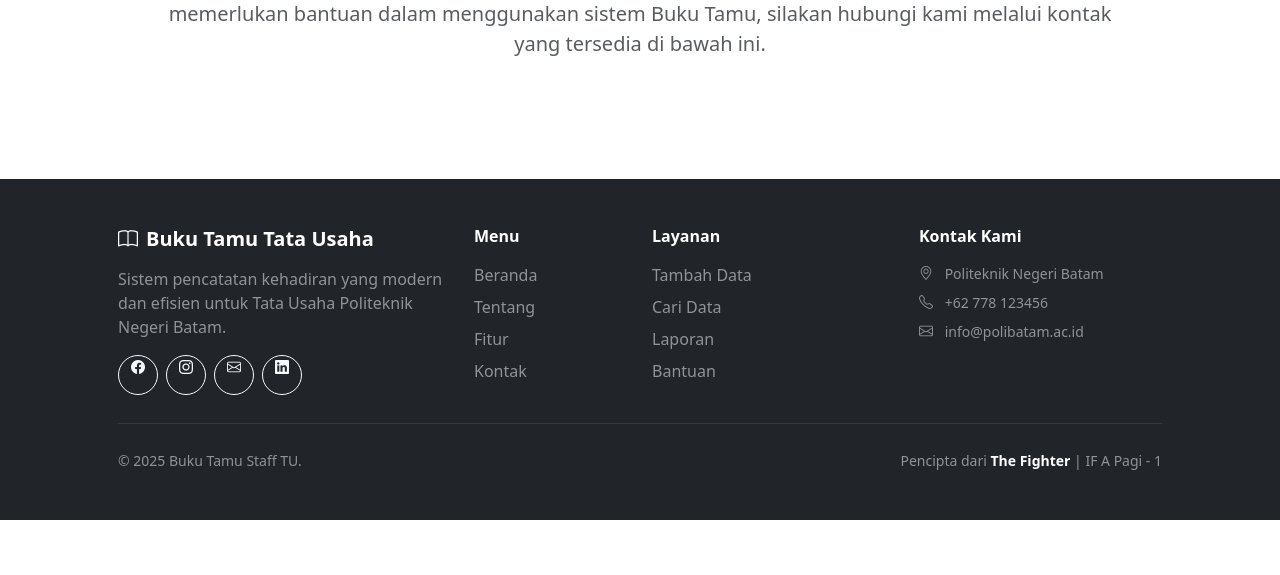
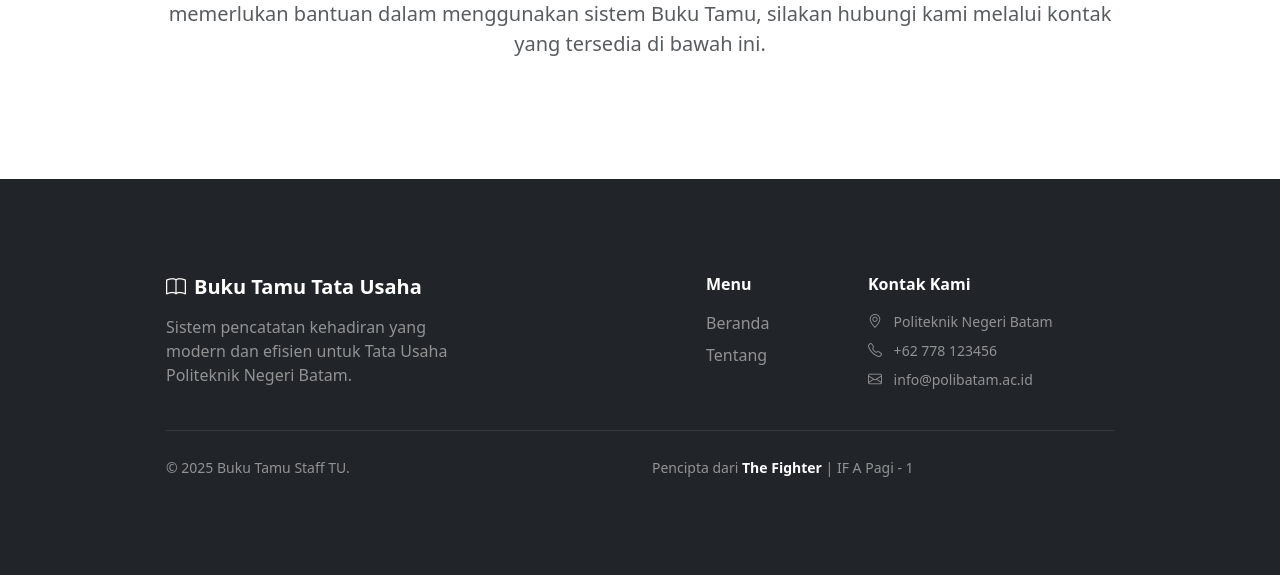
Before and after one commit to LuluKhaira/Buku-Tamu, a PHP site: page / in a window 1280 px wide. Shown: the part 1998-2573 px from the top of the page. Before the commit the page ends 2518 px from the top, so only its background shows below. Run offline with PHP 8.4, Linux system fonts and the light colour scheme.

Commit message:
buttom kembali only&tim, edit footer

```diff
--- a/Nav_Side_Bar/nav_tambah.php
+++ b/Nav_Side_Bar/nav_tambah.php
@@ -19,9 +19,7 @@
 
    <!-- LOGOUT -->
    <div class="logout ms-3">
-      <a href="../index.php" class="nav-link" style="color:#6c757d; font-size:13px; letter-spacing:2px;">
-         <i class="bi bi-box-arrow-right"></i> Logout
-      </a>
+      <a href="../index.php" class="nav-link" style="color:#6c757d; font-size:13px; letter-spacing:2px;"></a>
    </div>
 
 </div>
--- a/index.php
+++ b/index.php
@@ -212,6 +212,12 @@
     <footer class="bg-dark text-white py-5">
     <div class="container px-4 px-lg-5">
         <div class="row g-4">
+
+<footer class="bg-dark text-white py-5">
+    <div class="container px-4 px-lg-5">
+        <div class="row g-4">
+
+            <!-- Kiri -->
             <div class="col-lg-4 mb-4 mb-lg-0">
                 <h5 class="fw-bold mb-3">
                     <i class="bi bi-book me-2"></i>Buku Tamu Tata Usaha
@@ -219,48 +225,23 @@
                 <p class="text-white-50 mb-3">
                     Sistem pencatatan kehadiran yang modern dan efisien untuk Tata Usaha Politeknik Negeri Batam.
                 </p>
-                    <div class="d-flex gap-2">
-                        <a href="#" class="btn btn-outline-light btn-sm rounded-circle"
-                            style="width: 40px; height: 40px; padding: 0;">
-                            <i class="bi bi-facebook"></i>
-                        </a>
-                        <a href="#" class="btn btn-outline-light btn-sm rounded-circle"
-                            style="width: 40px; height: 40px; padding: 0;">
-                            <i class="bi bi-instagram"></i>
-                        </a>
-                        <a href="#" class="btn btn-outline-light btn-sm rounded-circle"
-                            style="width: 40px; height: 40px; padding: 0;">
-                            <i class="bi bi-envelope"></i>
-                        </a>
-                        <a href="#" class="btn btn-outline-light btn-sm rounded-circle"
-                            style="width: 40px; height: 40px; padding: 0;">
-                            <i class="bi bi-linkedin"></i>
-                        </a>
-                    </div>
             </div>
 
-                <div class="col-lg-2 col-md-4 col-6">
+            <!-- Menu & Kontak di kanan tapi teks rata kiri -->
+            <div class="col-lg-8">
+                <div class="row justify-content-end">
+
+                    <!-- Menu -->
+                    <div class="col-lg-3 col-md-4 col-6 text-start">
                         <h6 class="fw-bold mb-3">Menu</h6>
                         <ul class="list-unstyled">
-                        <li class="mb-2"><a href="#" class="text-white-50 text-decoration-none">Beranda</a></li>
+                            <li class="mb-2"><a href="#beranda" class="text-white-50 text-decoration-none">Beranda</a></li>
                             <li class="mb-2"><a href="#tentang" class="text-white-50 text-decoration-none">Tentang</a></li>
-                        <li class="mb-2"><a href="#fitur" class="text-white-50 text-decoration-none">Fitur</a></li>
-                        <li class="mb-2"><a href="#kontak" class="text-white-50 text-decoration-none">Kontak</a></li>
                         </ul>
                     </div>
 
-                <div class="col-lg-3 col-md-4 col-6">
-                    <h6 class="fw-bold mb-3">Layanan</h6>
-                    <ul class="list-unstyled">
-                        <li class="mb-2"><a href="asset/tambah_only.php"
-                                class="text-white-50 text-decoration-none">Tambah Data</a></li>
-                        <li class="mb-2"><a href="#" class="text-white-50 text-decoration-none">Cari Data</a></li>
-                        <li class="mb-2"><a href="#" class="text-white-50 text-decoration-none">Laporan</a></li>
-                        <li class="mb-2"><a href="#" class="text-white-50 text-decoration-none">Bantuan</a></li>
-                    </ul>
-                </div>
-
-                <div class="col-lg-3 col-md-4">
+                    <!-- Kontak -->
+                    <div class="col-lg-5 col-md-4 col-6 text-start">
                         <h6 class="fw-bold mb-3">Kontak Kami</h6>
                         <ul class="list-unstyled text-white-50 small">
                             <li class="mb-2">
@@ -277,24 +258,31 @@
                             </li>
                         </ul>
                     </div>
+
+                </div>
+            </div>
+
         </div>
 
         <hr class="border-secondary my-4">
 
         <div class="row">
-                <div class="col-md-6 text-center text-md-start mb-3 mb-md-0">
+            <div class="col-md-6 text-start mb-3 mb-md-0">
                 <small class="text-white-50">
                     &copy; 2025 Buku Tamu Staff TU.
                 </small>
             </div>
-                <div class="col-md-6 text-center text-md-end">
+            <div class="col-md-6 text-start">
                 <small class="text-white-50">
                     Pencipta dari <span class="text-white fw-semibold">The Fighter</span> | IF A Pagi - 1
                 </small>
             </div>
         </div>
+
     </div>
 </footer>
+
+
 
     <script src="https://cdn.jsdelivr.net/npm/bootstrap@5.3.0/dist/js/bootstrap.bundle.min.js"></script>
 </body>
```
Also changed, not shown: asset/tambah_only.php (+11 -1 lines), asset/tambah_tim.php (+10 -2 lines), logout.php (added, +12 -0 lines). Lines whose indentation alone changed are shown as unchanged.
